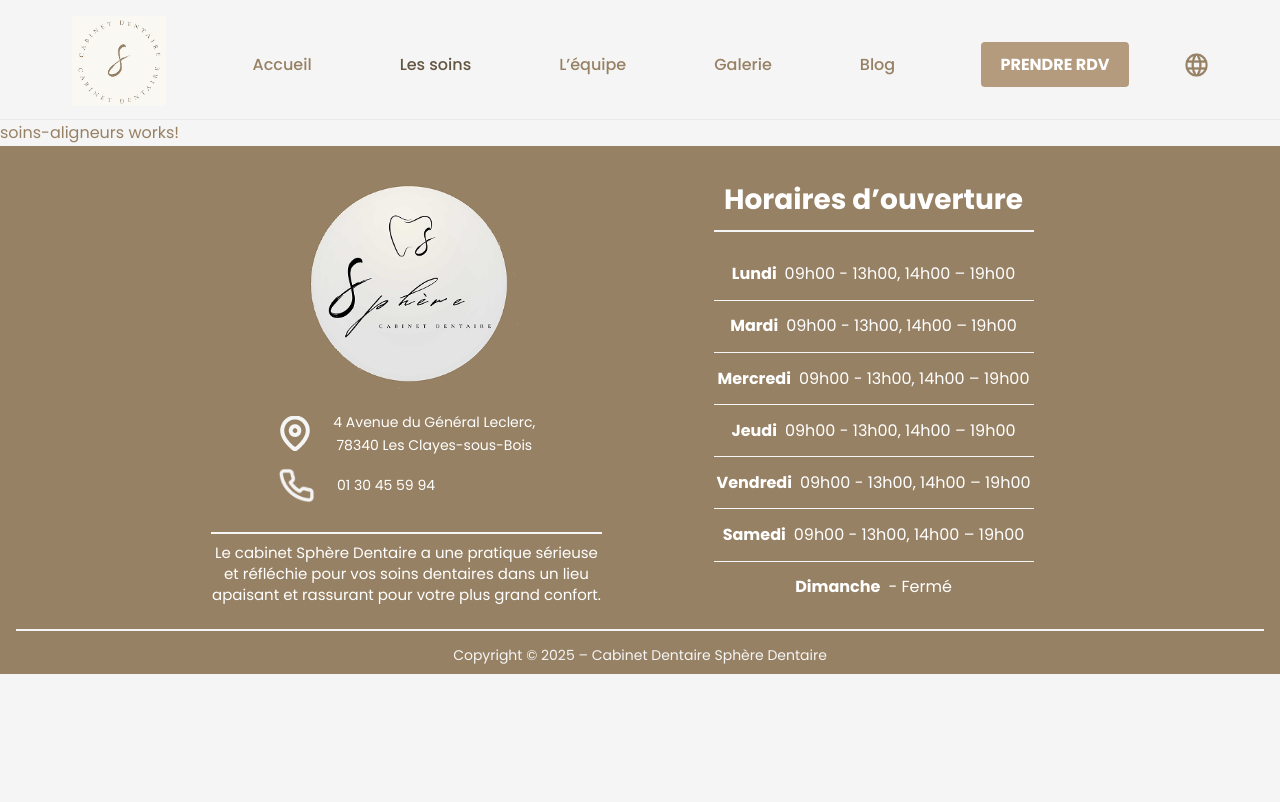
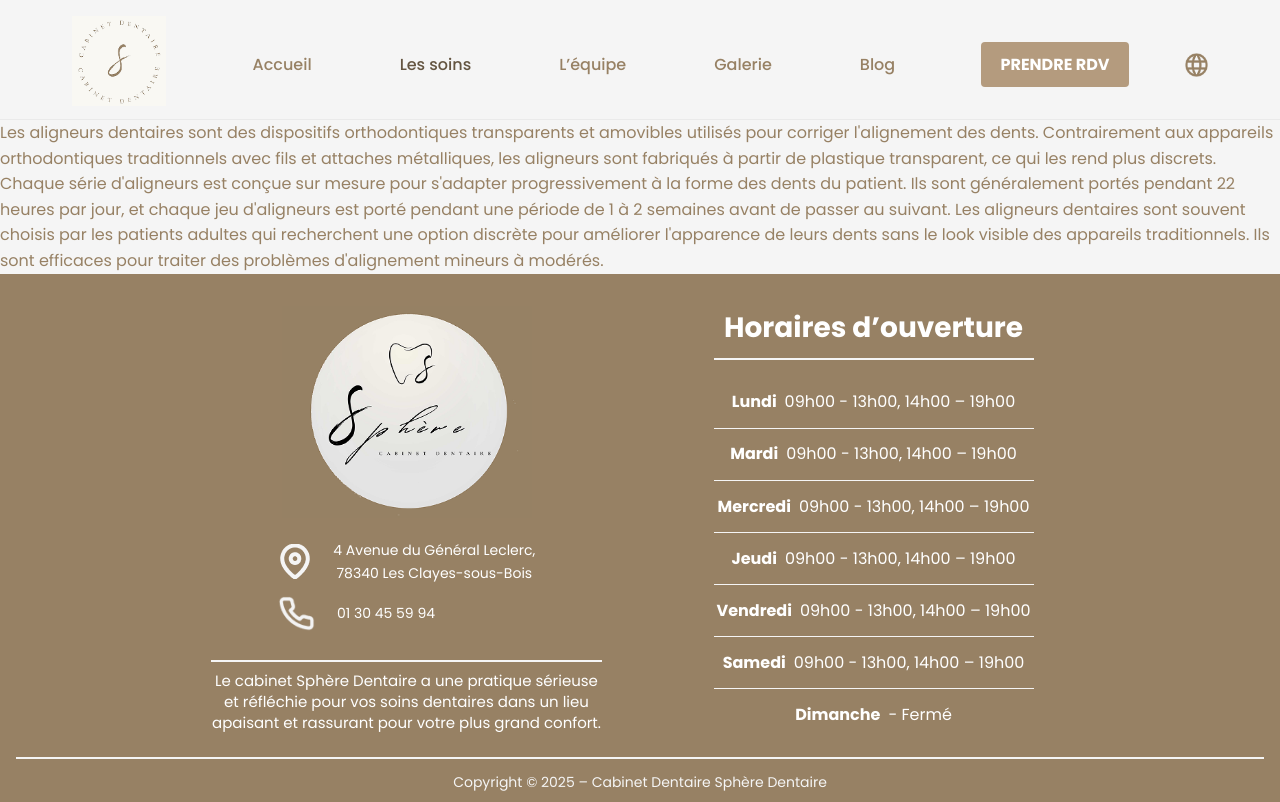
Before and after one commit to Floriannee/SiteWebCabinetDentaire, an Angular app: page /soins/aligneurs in a window 1280 px wide. Built offline with nearby package versions, Linux system fonts and the light colour scheme.

Commit message:
Update soins-aligneurs.html

```diff
--- a/src/app/pages/soins/soins-aligneurs/soins-aligneurs.html
+++ b/src/app/pages/soins/soins-aligneurs/soins-aligneurs.html
@@ -1 +1,2 @@
-<p>soins-aligneurs works!</p>
+<p> Les aligneurs dentaires sont des dispositifs orthodontiques transparents et amovibles utilisés pour corriger l'alignement des dents. Contrairement aux appareils orthodontiques traditionnels avec fils et attaches métalliques, les aligneurs sont fabriqués à partir de plastique transparent, ce qui les rend plus discrets. Chaque série d'aligneurs est conçue sur mesure pour s'adapter progressivement à la forme des dents du patient. Ils sont généralement portés pendant 22 heures par jour, et chaque jeu d'aligneurs est porté pendant une période de 1 à 2 semaines avant de passer au suivant.
+Les aligneurs dentaires sont souvent choisis par les patients adultes qui recherchent une option discrète pour améliorer l'apparence de leurs dents sans le look visible des appareils traditionnels. Ils sont efficaces pour traiter des problèmes d'alignement mineurs à modérés. </p>
```
